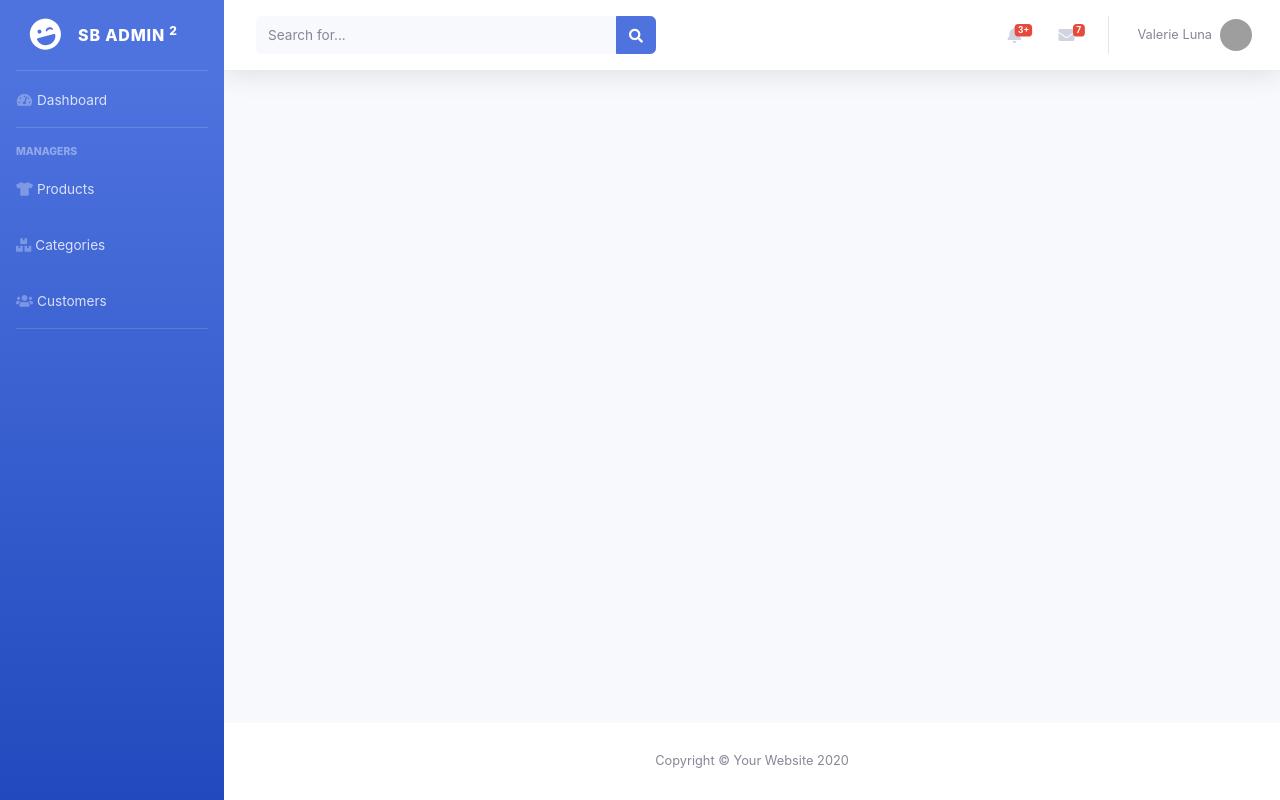
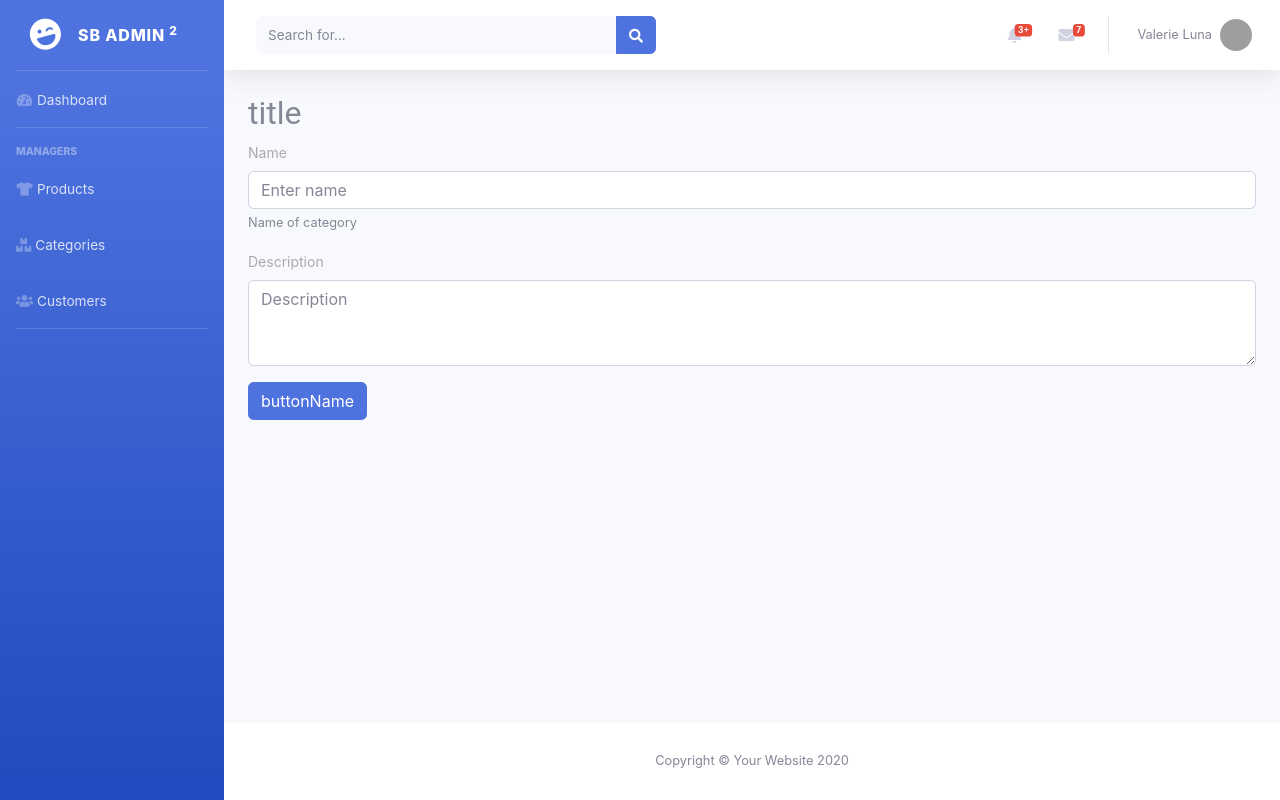
Before and after one commit to khoand10/assignment_dk-shop, a React (Create React App) app in the folder dk-shop-frontend/: page /admin/product/1 in a window 1280 px wide. Built offline with nearby package versions, Linux system fonts and the light colour scheme; grey boxes are pictures that could not be loaded.

Commit message:
detail product error

```diff
--- a/dk-shop-frontend/package.json
+++ b/dk-shop-frontend/package.json
@@ -23,6 +23,7 @@
     "react-confirm-alert": "^2.6.1",
     "react-datetime": "2.16.3",
     "react-dom": "^16.13.1",
+    "react-hook-form": "^6.3.0",
     "react-redux": "^7.2.0",
     "react-router-dom": "^5.2.0",
     "react-scripts": "3.4.1",
--- a/dk-shop-frontend/src/actions/product.js
+++ b/dk-shop-frontend/src/actions/product.js
@@ -54,7 +54,7 @@ export const getProducts = (sizePerPage, page) => {
 //   };
 // }
 
-// export const getCategory = (categoryId) => {
-//   const res = Axios.get(`${BACK_END_URL}/api/categories/${categoryId}`);
-//   return res;
-// }
+export const getProduct = (productId) => {
+  const res = Axios.get(`${BACK_END_URL}/api/products/${productId}`);
+  return res;
+}
--- a/dk-shop-frontend/src/assets/css/admin/main.scss
+++ b/dk-shop-frontend/src/assets/css/admin/main.scss
@@ -18,6 +18,12 @@
     }
 }
 
+.products {
+    .button-add-new {
+        float: right;
+    }
+}
+
 #accordionSidebar {
     .nav-item {
         .nav-link:hover {
--- /dev/null
+++ b/dk-shop-frontend/src/pages/views/Admin/Products/ProductDetail.js
@@ -0,0 +1,70 @@
+import React, {useState, useEffect} from 'react'
+import PropTypes from 'prop-types';
+import { connect } from "react-redux";
+import { bindActionCreators } from "redux";
+import { withRouter , useParams} from "react-router-dom";
+import { useForm } from "react-hook-form";
+
+import {getProduct} from "actions/product";
+import {selectProducts} from "selectors/index";
+
+import { Form, Button, Alert } from 'react-bootstrap';
+
+const ProductDetail = ({products, getProduct}) => {
+    const {productId} = useParams();
+    let { handleSubmit, register, errors } = useForm();
+    const onSubmit = values => console.log(values);
+
+    return (
+        <div className='product-detail'>
+            <h2>{'title'}</h2>
+            <Form onSubmit={handleSubmit(onSubmit)}>
+                <Form.Group controlId="formBasicName">
+                    <Form.Label>Name</Form.Label>
+                    <Form.Control type="text" placeholder="Enter name" name="productName"
+                        ref={register({
+                            required: "Required",
+                        })}
+                    />
+                    <Form.Text className="text-muted">
+                    Name of category
+                    </Form.Text>
+                </Form.Group>
+
+                <Form.Group controlId="formBasicDescription">
+                    <Form.Label>Description</Form.Label>
+                    <Form.Control as="textarea" placeholder="Description" rows="3" name="productDes"
+                        ref={register({
+                            required: "Required",
+                        })}
+                    />
+                </Form.Group>
+                <Button variant="primary" type="submit">
+                    {'buttonName'}
+                </Button>
+            </Form>
+        </div>
+    )
+}
+
+ProductDetail.propTypes = {
+    products: PropTypes.object.isRequired,
+    getProduct: PropTypes.func.isRequired,
+}
+
+const mapStateToProps = (state, ownProps) => {
+    return {
+        products: selectProducts(state),
+    };
+}
+
+const mapDispatchToProps = (dispatch) => {
+    return bindActionCreators(
+      {
+        getProduct,
+      },
+      dispatch
+    );
+  }
+
+export default connect(mapStateToProps, mapDispatchToProps) (withRouter(ProductDetail));
--- a/dk-shop-frontend/src/pages/views/Admin/Products/ProductList.js
+++ b/dk-shop-frontend/src/pages/views/Admin/Products/ProductList.js
@@ -1,18 +1,23 @@
 import React, {useEffect} from 'react';
 import PropTypes from 'prop-types';
 import _ from "lodash";
+import { Button } from 'react-bootstrap';
 
 const ProductsList = ({ products = {} , history, getProducts, getCategories, categories}) => {
     useEffect(() => {
         getCategories();
         getProducts();
     }, []);
+    const addNew = () => {
+        history.push("/admin/product/new-product");
+    }
     return (
         <div className='products'>
             <h1 className="h3 mb-2 text-gray-800">Products</h1>
             <div className="card shadow mb-4">
                 <div className="card-header py-3">
                     <h6 className="m-0 font-weight-bold text-primary">All Product</h6>
+                    <Button className="button-add-new" variant="primary" onClick={() => addNew()}>{"New"}</Button>
                 </div>
                 <div className="card-body">
                     <div className="table-responsive">
@@ -22,6 +27,7 @@ const ProductsList = ({ products = {} , history, getProducts, getCategories, cat
                                     <th scope="col">Name</th>
                                     <th scope="col">Image</th>
                                     <th scope="col">Price</th>
+                                    <th scope="col">Sale Price</th>
                                     <th scope="col">Category</th>
                                     <th scope="col">Remove</th>
                                     <th scope="col">Edit</th>
@@ -33,7 +39,8 @@ const ProductsList = ({ products = {} , history, getProducts, getCategories, cat
                                         <td>{_.get(products[key], 'name', '')}</td>
                                         <td><img src={_.get(products[key], 'image', '')} alt="" width="50" /></td>
                                         <td>{_.get(products[key], 'price', '')}</td>
-                                        <td>{_.get(categories[_.get(products[key], 'category_id', '')], 'name', '')}</td>
+                                        <td>{_.get(products[key], 'salePrice', '')}</td>
+                                        <td>{_.get(categories[_.get(products[key], 'category_id', 'None')], 'name', '')}</td>
                                         <td>
                                             <button className="btn btn-primary">Remove</button>
                                         </td>
--- a/dk-shop-frontend/src/routers/index.js
+++ b/dk-shop-frontend/src/routers/index.js
@@ -4,7 +4,8 @@ import LayoutMain from '../pages/layouts/LayoutMain'
 import LayoutAdmin from '../pages/layouts/LayoutAdmin'
 //Admin
 import Dashboard from '../pages/views/Admin/Dashboard'
-import ProductsManager from '../pages/views/Admin/Products'
+import ProductsManager from '../pages/views/Admin/Products';
+import ProductDetail from '../pages/views/Admin/Products/ProductDetail';
 import Categories from '../pages/views/Admin/Categories/ListCategory';
 import CategoryDetail from '../pages/views/Admin/Categories/CategoryDetail';
 import ImageUpload from '../components/ImageUpload';
@@ -33,6 +34,9 @@ const Routers = () => {
                             </Route>
                             <Route path='/admin/products'>
                                 <ProductsManager/>
+                            </Route>
+                            <Route path='/admin/product/:productId?'>
+                                <ProductDetail/>
                             </Route>
                             <Route path='/admin/uploadimageproduct'>
                                 <ImageUpload/>
```
